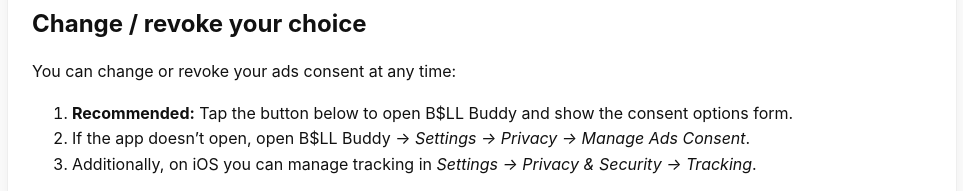
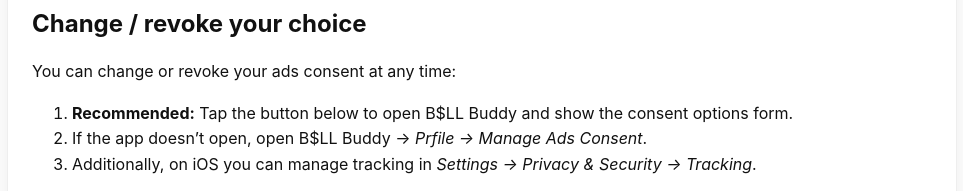
Before and after one commit to mirog0103/bllbuddy-ads-privacy, a plain HTML site: page index.html in a window 1280 px wide. Shown: the part 1060-1251 px from the top of the page, without its empty margins (158-1121 px from the left). Drawn offline with Linux system fonts and the light colour scheme.

Commit message:
Update index.html

```diff
--- a/index.html
+++ b/index.html
@@ -135,7 +135,7 @@
     </p>
     <ol>
       <li><strong>Recommended:</strong> Tap the button below to open B$LL Buddy and show the consent options form.</li>
-      <li>If the app doesn’t open, open B$LL Buddy → <em>Settings → Privacy → Manage Ads Consent</em>.</li>
+      <li>If the app doesn’t open, open B$LL Buddy → <em>Prfile → Manage Ads Consent</em>.</li>
       <li>Additionally, on iOS you can manage tracking in <em>Settings → Privacy &amp; Security → Tracking</em>.</li>
     </ol>
 
```
